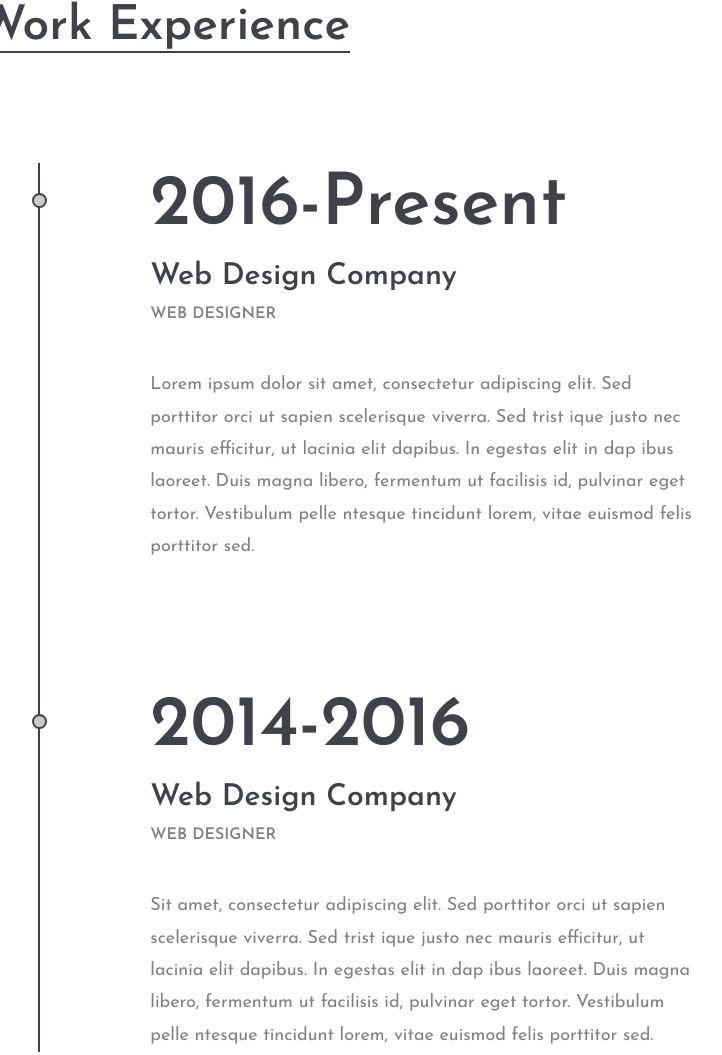
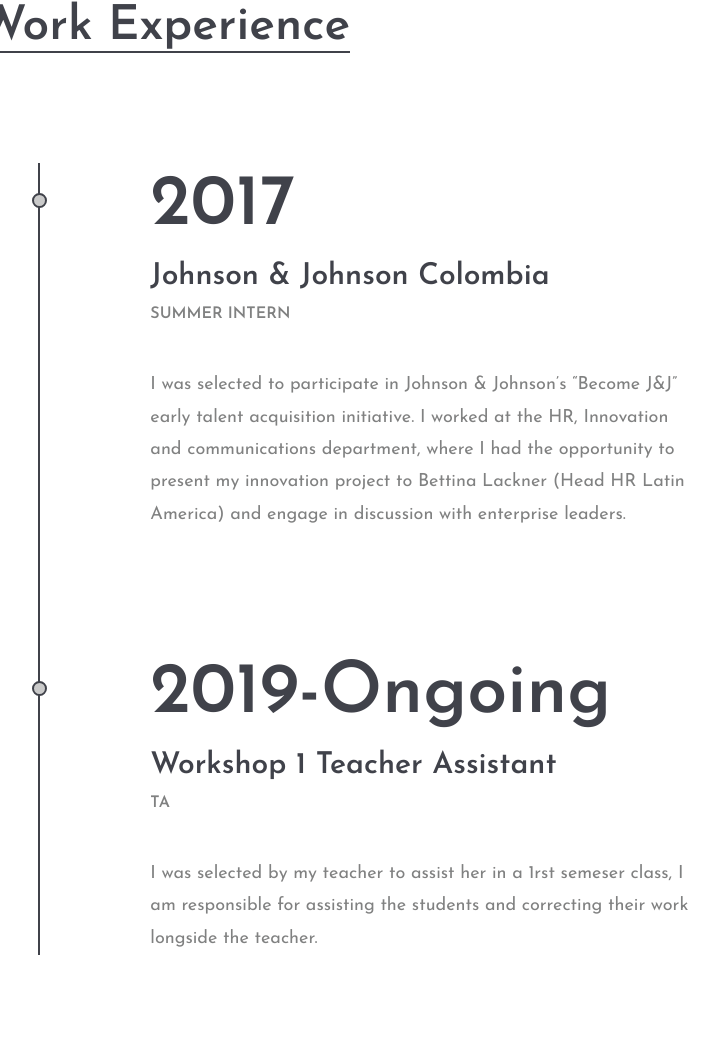
Before and after one commit to danieljaramillor/danieljaramillor.github.io, a plain HTML site: page index.html in a window 1280 px wide. Shown: the part 1766-2821 px from the top of the page, without its empty margins (250-972 px from the left). Drawn offline with Linux system fonts and the light colour scheme.

Commit message:
Resume update

```diff
--- a/css/flaticon.css
+++ b/css/flaticon.css
@@ -1,4 +1,4 @@
-	/*
+ 	/*
   	Flaticon icon font: Flaticon
   	Creation date: 11/12/2017 08:10
   	*/
--- a/index.html
+++ b/index.html
@@ -163,16 +163,16 @@
 					</div>
 					<ul class="resume-list">
 						<li>
-							<h2>2016-Present</h2>
-							<h3>Web Design Company</h3>
-							<h4>Web Designer</h4>
-							<p>Lorem ipsum dolor sit amet, consectetur adipiscing elit. Sed porttitor orci ut sapien scelerisque viverra. Sed trist ique justo nec mauris efficitur, ut lacinia elit dapibus. In egestas elit in dap ibus laoreet. Duis magna libero, fermentum ut facilisis id, pulvinar eget tortor. Vestibulum pelle ntesque tincidunt lorem, vitae euismod felis porttitor sed. </p>
+							<h2>2017</h2>
+							<h3>Johnson & Johnson Colombia</h3>
+							<h4>Summer Intern</h4>
+							<p>I  was selected to participate in Johnson & Johnson’s “Become J&J” early talent acquisition initiative. I  worked at the HR, Innovation and communications department, where I had the opportunity to present my innovation project to Bettina Lackner (Head HR Latin America) and engage in discussion with enterprise leaders.</p>
 						</li>
 						<li>
-							<h2>2014-2016</h2>
-							<h3>Web Design Company</h3>
-							<h4>Web Designer</h4>
-							<p>Sit amet, consectetur adipiscing elit. Sed porttitor orci ut sapien scelerisque viverra. Sed trist ique justo nec mauris efficitur, ut lacinia elit dapibus. In egestas elit in dap ibus laoreet. Duis magna libero, fermentum ut facilisis id, pulvinar eget tortor. Vestibulum pelle ntesque tincidunt lorem, vitae euismod felis porttitor sed. </p>
+							<h2>2019-Ongoing</h2>
+							<h3>Workshop 1 Teacher Assistant</h3>
+							<h4>TA</h4>
+							<p>I was selected by my teacher to assist her in a 1rst semeser class, I am responsible for assisting the students and correcting their work longside the teacher.</p>
 						</li>
 					</ul>
 				</div>
```
